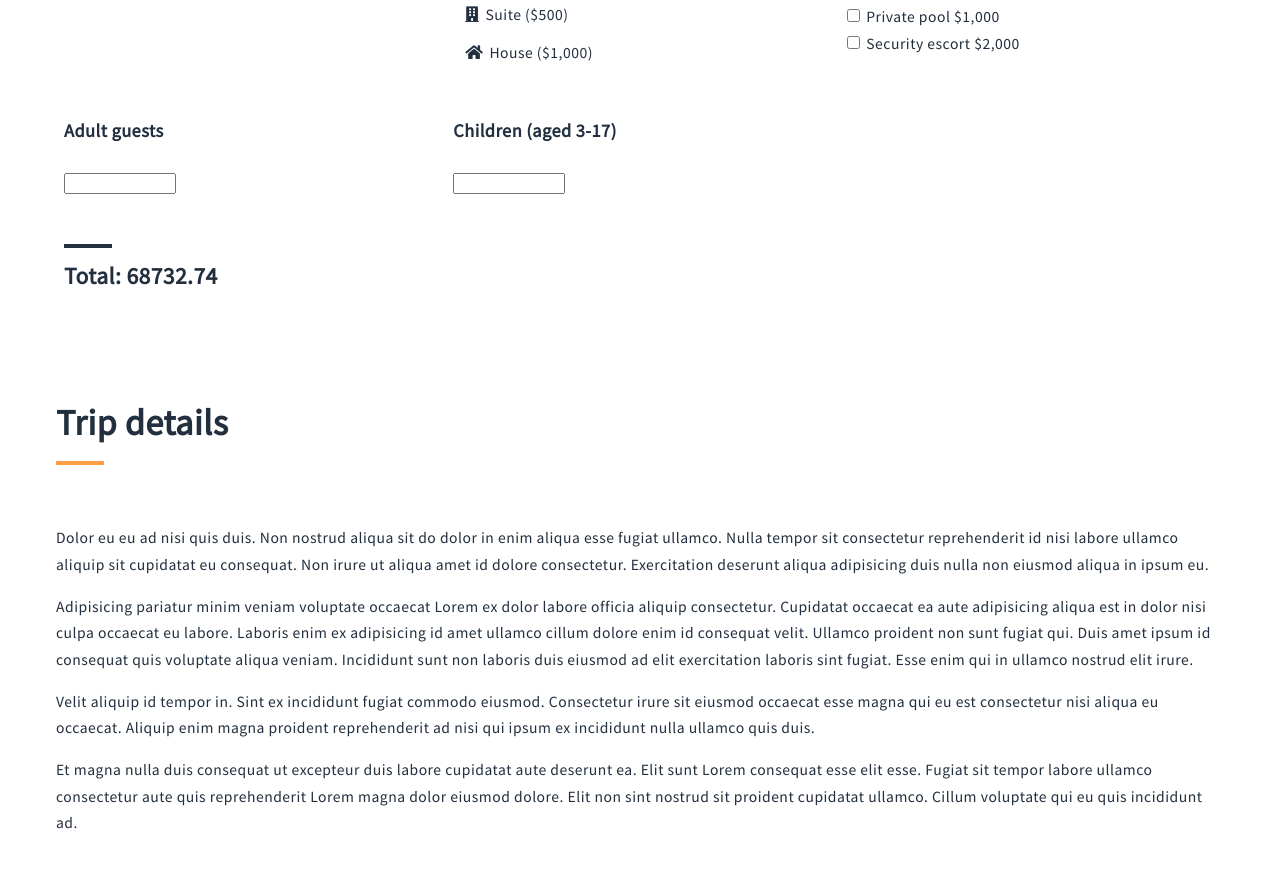
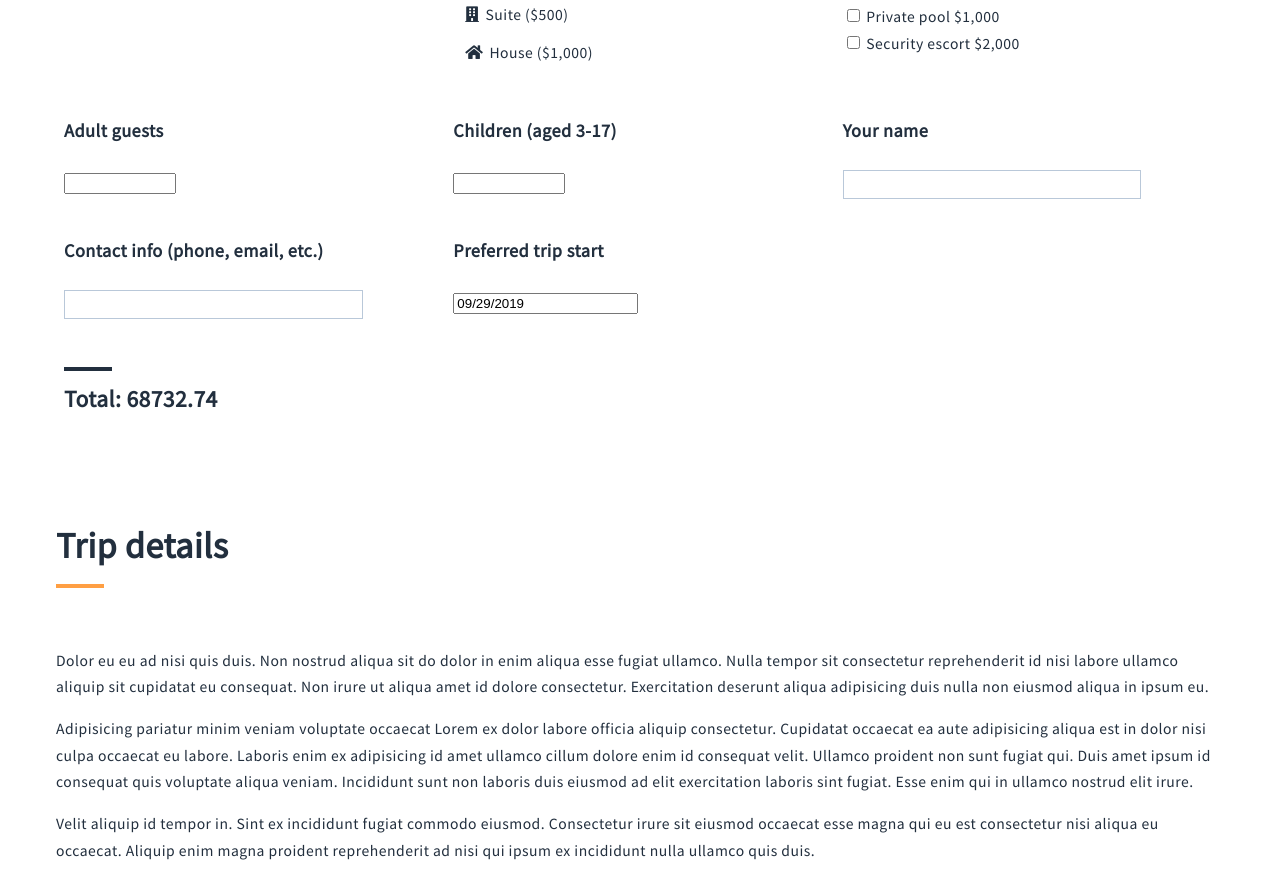
Before and after one commit to shivetay/kodilla_travel_agency, a React app: page /trip/5cc1d10107e2be6064ff9129 in a window 1280 px wide. Shown: the part 1015-1899 px from the top of the page. Built offline with nearby package versions, Linux system fonts and the light colour scheme.

Commit message:
add order option text and date

```diff
--- a/package.json
+++ b/package.json
@@ -33,6 +33,7 @@
     "node-sass": "^4.11.0",
     "prop-types": "^15.7.2",
     "react": "^16.8.6",
+    "react-datepicker": "^2.9.6",
     "react-dom": "^16.8.6",
     "react-flexbox-grid": "^2.1.2",
     "react-html-parser": "^2.0.2",
--- a/src/components/features/OrderOption/OrderOption.js
+++ b/src/components/features/OrderOption/OrderOption.js
@@ -5,12 +5,16 @@ import OrderOptionIcons from './OrderOptionIcons';
 import OrderOptionNumber from './OrderOptionNumber';
 import OrderOptionDropdown from './OrderOptionDropdwon';
 import OrderOptionCheckboxes from './OrderOptionCheckboxes';
+import OrderOptionText from './OrderOptionText';
+import OrderOptionDate from './OrderOptionDate';
 
 const optionTypes = {
   dropdown: OrderOptionDropdown,
   icons: OrderOptionIcons,
   checkboxes: OrderOptionCheckboxes,
   number: OrderOptionNumber,
+  text: OrderOptionText,
+  date: OrderOptionDate,
 };
 
 const OrderOption = ({name, type, id, setOrderOption, ...otherProps}) => {
@@ -21,10 +25,11 @@ const OrderOption = ({name, type, id, setOrderOption, ...otherProps}) => {
     return(
       <div className={styles.component}>
         <h3 className={styles.title}>{name}</h3>
-        <OptionComponent {...otherProps} setOptionValue={value => setOrderOption({[id]: value})} />
+        <OptionComponent setOptionValue={value => setOrderOption({[id]: value})} {...otherProps}/>
       </div>
     );
   }
 };
 
+
 export default OrderOption;
--- /dev/null
+++ b/src/components/features/OrderOption/OrderOptionDate.js
@@ -0,0 +1,36 @@
+import React from 'react';
+import PropTypes from 'prop-types';
+import DatePicker from 'react-datepicker';
+import 'react-datepicker/dist/react-datepicker-cssmodules.css';
+
+class OrderOptionDate extends React.Component {
+  static propTypes = {
+    setOptionValue: PropTypes.any,
+  }
+  constructor(props) {
+    super(props);
+    this.state = {
+      startDate: new Date(),
+    };
+    this.handleChange = this.handleChange.bind(this);
+  }
+
+  handleChange(date) {
+    const {setOptionValue} = this.props;
+    this.setState({
+      startDate: date,
+    });
+    setOptionValue(date);
+  }
+
+  render() {
+    return (
+      <DatePicker
+        selected={this.state.startDate}
+        onChange={this.handleChange}
+      />
+    );
+  }
+}
+
+export default OrderOptionDate;
--- /dev/null
+++ b/src/components/features/OrderOption/OrderOptionText.js
@@ -0,0 +1,18 @@
+import React from 'react';
+import PropTypes from 'prop-types';
+import styles from './OrderOption.scss';
+
+const OrderOptionText = ({setOptionValue}) => (
+  <div>
+    <input required
+      className={styles.input}
+      type='text'
+      onChange={event => setOptionValue(event.currentTarget.value)} />
+  </div>
+);
+
+OrderOptionText.propTypes = {
+  setOptionValue: PropTypes.any,
+};
+
+export default OrderOptionText;
--- a/src/data/pricing.json
+++ b/src/data/pricing.json
@@ -53,5 +53,20 @@
       "min": 0,
       "max": 6
     }
+  },
+  {
+    "id": "name",
+    "name": "Your name",
+    "type": "text"
+  },
+  {
+    "id": "contact",
+    "name": "Contact info (phone, email, etc.)",
+    "type": "text"
+  },
+  {
+    "id": "start-date",
+    "name": "Preferred trip start",
+    "type": "date"
   }
 ]
```
Also changed, not shown: src/components/features/OrderOption/OrderOptionCheckboxes.js (+7 -0 lines), src/components/features/OrderOption/OrderOptionDropdwon.js (+8 -1 lines), src/components/features/OrderOption/OrderOptionIcons.js (+8 -0 lines), src/components/features/OrderOption/OrderOptionNumber.js (+7 -0 lines), 1 other file (tests, documents, lock files or other folders).
